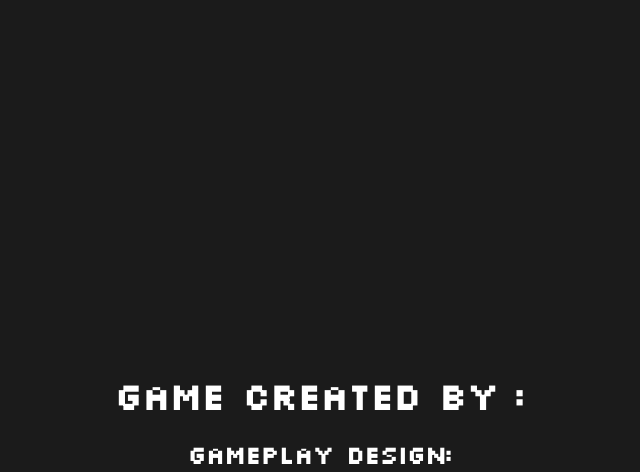
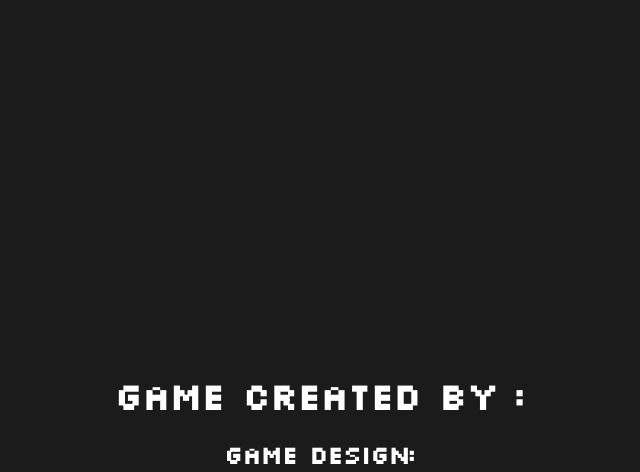
Before and after one commit to Weyrd/CIR2-Cirious_game, a website: page Cirious/front/html/credit.html in a window 1280 px wide. Shown: the part 328-800 px from the top of the page, without its empty margins (320-960 px from the left). Drawn offline with nearby package versions, Linux system fonts and the light colour scheme; files that its build step writes are made by us from their sources; files whose address does not match are found by name.

Commit message:
fixed an error in the credits

```diff
--- a/Cirious/front/html/credit.html
+++ b/Cirious/front/html/credit.html
@@ -24,7 +24,7 @@
     <h1 id="title">HQ</h1>
     <div>
       <h1>Game created by :</h1>
-      <h3>Gameplay Design:</h3>
+      <h3>Game Design:</h3>
       <p>BEAUCOUR François</p>
       <h3>UI Design:</h3>
       <p>BERTRAND Hugo</p>
```
